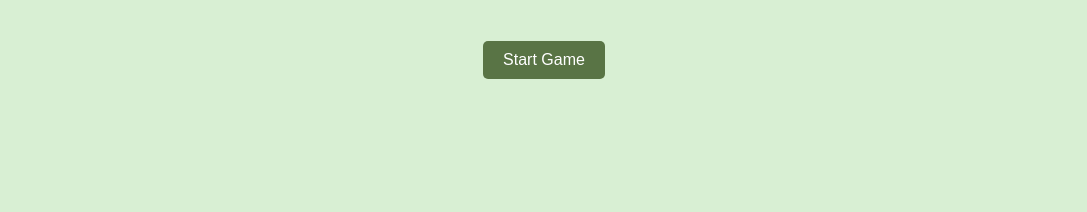
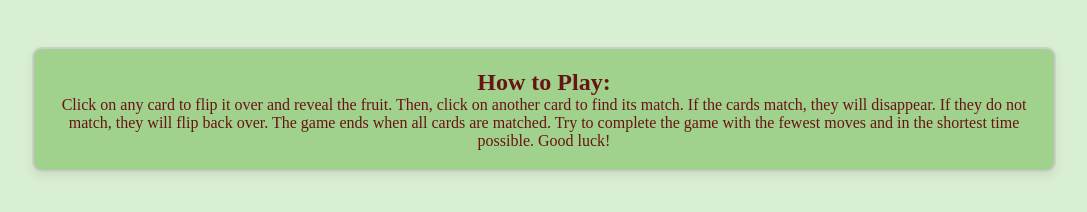
Before and after one commit to RutuPalwekar/Memory-game, a plain HTML site: page index.html in a window 1280 px wide. Shown: the part 414-626 px from the top of the page, without its empty margins (96-1183 px from the left). Drawn offline with Linux system fonts and the light colour scheme.

Commit message:
added instructions for the game

```diff
--- a/css/main.css
+++ b/css/main.css
@@ -172,3 +172,14 @@
   #start-btn, #reset-btn {
     margin-top: 20px;
   }
+  #instructions {
+    background-color: #a0d18d;
+    border: 2px solid #ccc;
+    box-shadow: 0 4px 8px rgba(96, 72, 72, 0.1);
+    padding: 20px;
+    text-align: center;
+    margin: 20px 0;
+    border-radius: 10px;
+    width: 80%;
+    color: #691414;
+  }
--- a/index.html
+++ b/index.html
@@ -18,7 +18,10 @@
       <div class="game-container"></div>
       <div id="result"></div>
       <button id="reset-btn" style="display:none;">Reset Game</button>
-
+      <div id="instructions" class="instructions">
+        <h2>How to Play:</h2>
+        <p>Click on any card to flip it over and reveal the fruit. Then, click on another card to find its match. If the cards match, they will disappear. If they do not match, they will flip back over. The game ends when all cards are matched. Try to complete the game with the fewest moves and in the shortest time possible. Good luck!</p>
+      </div>
 
     <script src="./js/main.js"></script>
 </body>
--- a/js/main.js
+++ b/js/main.js
@@ -6,6 +6,7 @@ const gameContainer = document.querySelector(".game-container");
 const resetBtn = document.getElementById("reset-btn");
 const startBtn = document.getElementById("start-btn");
 const gameInfo = document.querySelector('.game-info');
+const instructions = document.getElementById("instructions");
 
 const items = ["PAPAYA","PAPAYA","KIWI","KIWI","MANGO","MANGO","PEACH", "PEACH", "BANANA", "BANANA", "APPLE", "APPLE", "ORANGE", "ORANGE", "GRAPES", "GRAPES", "CHERRY", "CHERRY"];
 let selectedCards = [];
@@ -35,6 +36,7 @@ const startGame = () => {
   gameInfo.style.display = 'block';
   startBtn.style.display = 'none';
   resetBtn.style.display = 'inline-block';
+  instructions.style.display = 'none';
 };
 
 // Timer
@@ -181,6 +183,7 @@ const resetGame = () => {
   gameInfo.style.display = 'none';
   startBtn.style.display = 'inline-block';
   resetBtn.style.display = 'none';
+  instructions.style.display = 'block';
 };
 
 resetBtn.addEventListener('click', resetGame);
```
